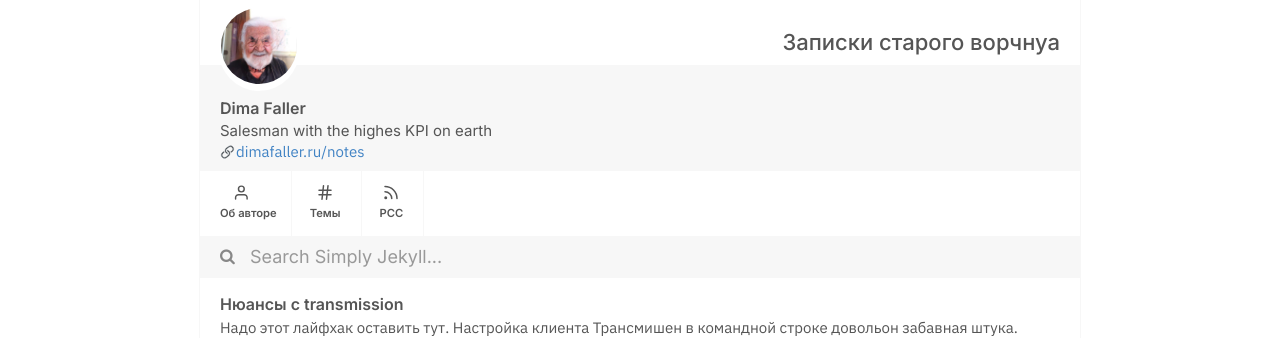
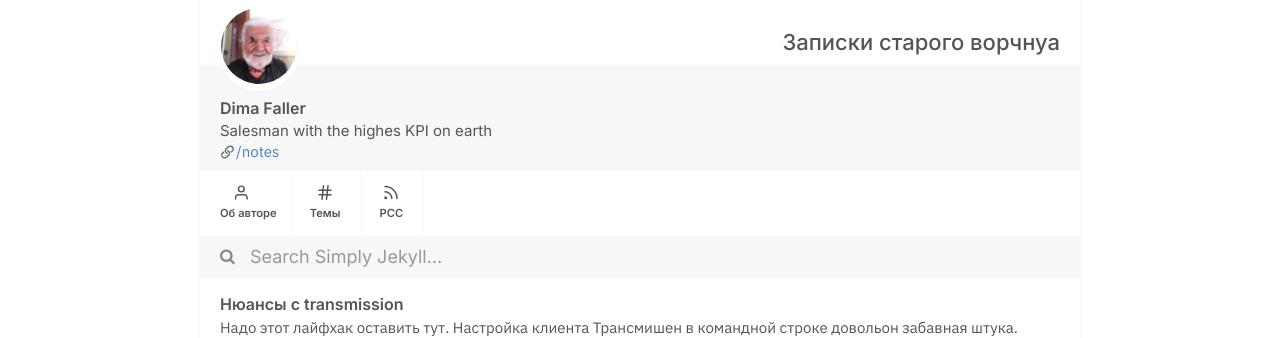
Before and after one commit to dimafaller/blog, a Jekyll site: the page built from index.md, in a window 1280 px wide. Shown: the top 338 px of the page. Built offline with Jekyll 4.4.1, drawn with Linux system fonts in a browser that asks for light colours; part of the change alters nothing that is shown.

Commit message:
config changes

```diff
--- a/_config.yml
+++ b/_config.yml
@@ -1,7 +1,7 @@
 title: Записки старого ворчнуа
 name: Dima Faller
 user_description: Salesman with the highes KPI on earth
-notes_url: "dimafaller.ru"
+# notes_url: "dimafaller.ru"
 profile_pic: /assets/img/profile.png
 favicon: /assets/img/favicon.ico
 copyright_name: Dima Faller
```
